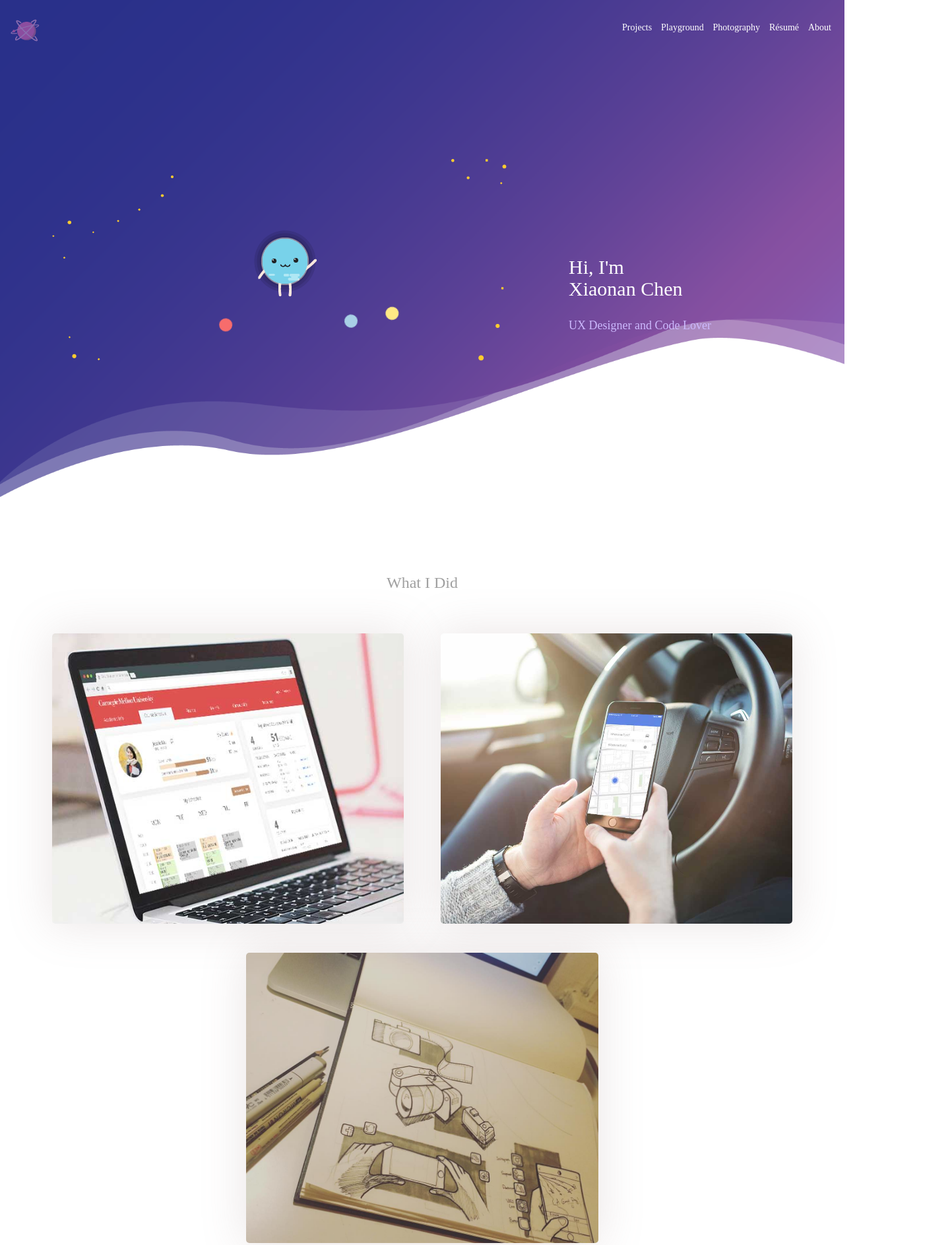
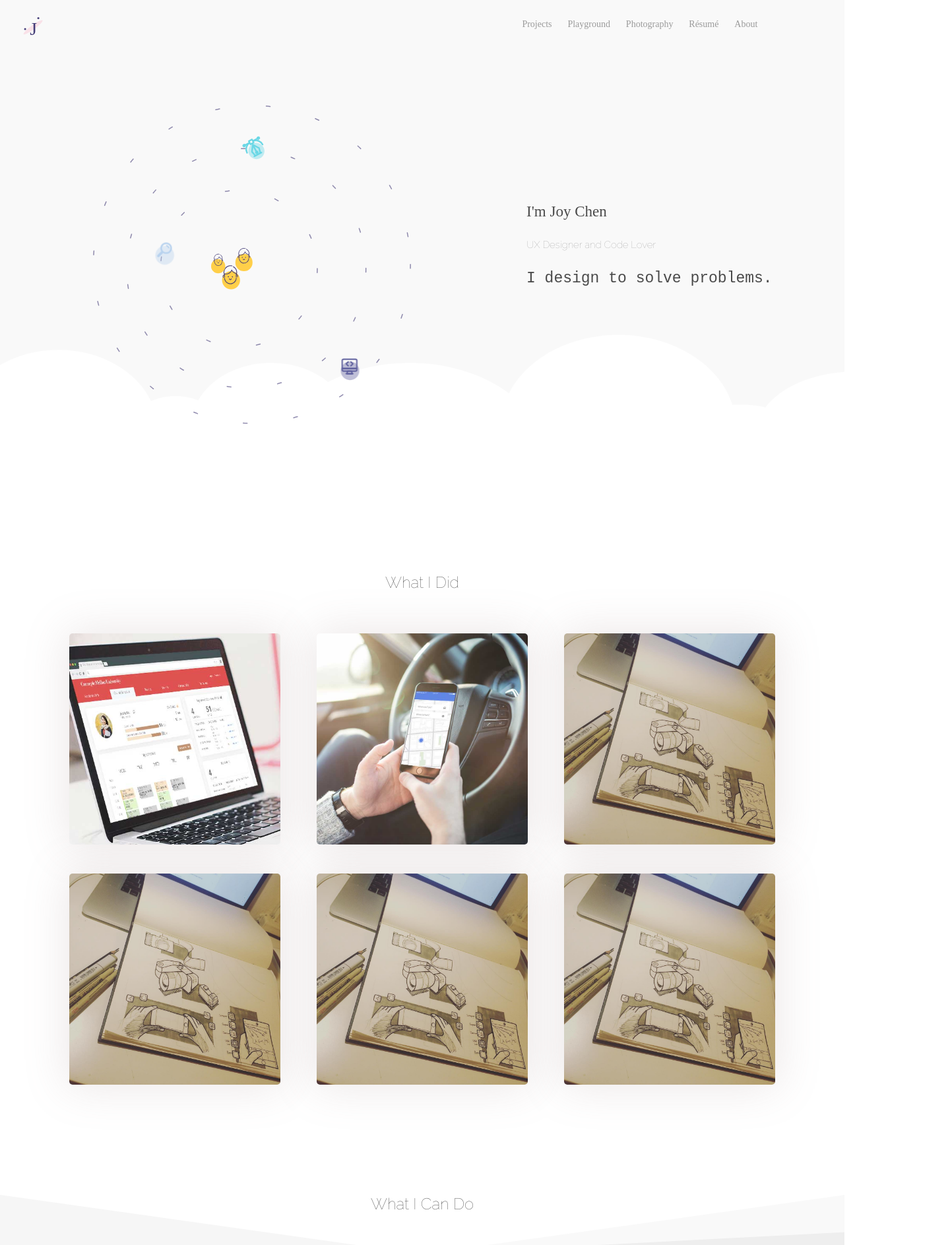
Before and after one commit to joychenxn/joychenxn.github.io, a plain HTML site: page index.html in a window 1280 px wide. Shown: the top 1887 px of the page at 66% size, 1440 px wide, since content can reach past the window. Drawn offline with nearby package versions, Linux system fonts and the light colour scheme; a web font is replaced by a local one.

Commit message:
2nd version of homepage

```diff
--- a/css/style.css
+++ b/css/style.css
@@ -98,10 +98,10 @@ header{
 }
 
 header.shrink{
-    background: -moz-linear-gradient(-45deg, #29308a 0%, #8750a1 81%, #8e6dc6 100%, #9f88d8 100%, #a72ad8 100%, #ba91c9 100%); /* FF3.6-15 */
-    background: -webkit-linear-gradient(-45deg, #29308a 0%,#8750a1 81%,#8e6dc6 100%,#9f88d8 100%,#a72ad8 100%,#ba91c9 100%); /* Chrome10-25,Safari5.1-6 */
-    background: linear-gradient(135deg, #29308a 0%,#8750a1 81%,#8e6dc6 100%,#9f88d8 100%,#a72ad8 100%,#ba91c9 100%); /* W3C, IE10+, FF16+, Chrome26+, Opera12+, Safari7+ */
-    box-shadow: 0 0 66px 4px rgba(152,123,123,0.18);
+    background: -moz-#F9F9F9; /* FF3.6-15 */
+    background: -webkit-#F9F9F9; /* Chrome10-25,Safari5.1-6 */
+    background: #F9F9F9;  /*W3C, IE10+, FF16+, Chrome26+, Opera12+, Safari7+ */
+    box-shadow: 0 0 66px 4px rgba(194,194,194,.25);
     opacity: 0.9;
     transition: all 1s;
     transition-duration: 1s;
@@ -109,7 +109,8 @@ header.shrink{
 }
 
 img#logo{
-    width: 50px;
+    width: 30px;
+    margin-left: 5%;
 }
 
 nav ul{
@@ -118,11 +119,12 @@ nav ul{
 
 nav ul li{
     display: inline-block;
-    margin: .5rem;
+    margin-left: 1rem;
+    margin-right: 1rem;
 }
 
 nav ul li a{
-    color: #fff;
+    color: #9B9B9B;
     text-decoration: none;
     font-family: Raleway_Light;
     transition: 0.1s ease-in all;
@@ -131,12 +133,12 @@ nav ul li a{
 }
 
 nav ul li a:visited{
-    color: #fff;
+    color: #9B9B9B;
     text-decoration: none;
 }
 
 nav ul li a:hover{
-    color: #fff;
+    color: #9B9B9B;
     opacity: 1;
     text-decoration: none;
 }
@@ -149,12 +151,12 @@ nav ul li a:after{
     left: 40%;
     right: 40%;
     width: 20%;
-    border-bottom: 0.2rem solid #f4f4f4;
+    border-bottom: 0.2rem solid #9B9B9B;
     transition: all ease-in 0.2s;
 }
 
 header nav ul li a:hover:after{
-    color: #fff;
+    color: #9B9B9B;
     left: 0;
     width: 100%;
     opacity: 1;
@@ -163,47 +165,81 @@ header nav ul li a:hover:after{
 
 div#hero{
     height: 850px;
-    background: url(../img/landing.png) no-repeat;
-    background-size: 110%;
+    background-color: #F9F9F9;
+/*    background-size: 110%;*/
 }
 
 div#landing{
-    padding-top: 30vh;
-}
-
-svg{
-    position: absolute;
-    margin-top: 10%;
-}
-
-div.small {
-  position:absolute;
-  width: 2rem;
-  height: 2rem;
-  border-radius: 1rem;
-  z-index: 1;
-  margin-top: 12%;
-  margin-left: 5%;
-}
-
-div#green{
-    background-color: #ffe985;
-}
-
-div#blue{
-    background-color: #a8d0e6;
-}
-
-div#yellow{
-    background-color: #f76c6c;
+    padding-top: 20vh;
 }
 
 div#planet{
-    margin-left: 5%;
+    margin-left: 10%;
+    position: relative;
+}
+
+.circle{
+    position: absolute;
+    height: auto;
+}
+
+#big{
+    left: 2%;
+    top: 0;
+}
+
+#medium{
+    left:10%;
+    top: 8vh;
+}
+
+#small{
+    left: 18%;
+    top: 16vh;
+}
+
+@keyframes floating {
+  from {transform: translateY(-50%) translateX(-50%);}
+  65% {transform: translateY(-70%) translateX(-50%);}
+  to {transform: translateY(-50%) translateX(-50%);}
+}
+
+
+#ball-research{
+    position: absolute;
+    top: 28vh;
+    left: 19%;
+    animation-duration: 2s;
+    animation-name: floating;
+    animation-iteration-count: infinite;
+}
+
+#ball-design{
+    position: absolute;
+    top:8vh;
+    left: 40%;
+    animation-duration: 2s;
+    animation-name: floating;
+    animation-iteration-count: infinite;
+}
+
+#ball-coding{
+    position: absolute;
+    top: 50vh;
+    left: 63%;
+    animation-duration: 2s;
+    animation-name: floating;
+    animation-iteration-count: infinite;
+}
+
+#user{
+    position: absolute;
+    left: 30%;
+    top:27vh;
 }
 
 div#landingtext{
-    margin: 10% 0 0 10%;
+    margin: 10% 0 0 0;
 }
 
 @keyframes h1{
@@ -212,13 +248,23 @@ div#landingtext{
 }
 
 div#landingtext h1{
-    font-size: 3rem;
+    font-size: 2.3rem;
     display: inline-block;
     animation-name: h1;
     animation-duration: 2400ms;
     animation-timing-function: ease;
-    color:#FFF;
+    color:#4A4A4A;
     font-family: Raleway_Light;
+}
+
+div#landingtext h3{
+    font-size: 1.5rem;
+    display: inline-block;
+    animation-name: h2;
+    animation-duration: 2400ms;
+    animation-timing-function: ease;
+    color:#9B9B9B;
+    font-family: Raleway_Thin;
 }
 
 @keyframes h2{
@@ -226,15 +272,38 @@ div#landingtext h1{
     100% {opacity: 1; margin-left: 0;}
 }
 
+@keyframes typing{
+    from {width: 0}
+}
+
+@keyframes caret{
+    50% {border-color: transparent;}
+}
+
 div#landingtext h2{
-    font-size: 1.8rem;
+    font-size: 2.3rem;
     display: inline-block;
     float: left;
+    border-right: 0.03em solid;
+/*
     animation-name: h2;
     animation-duration: 2400ms;
     animation-timing-function: ease;
-    color:#CCB9FD;
-    font-family: Raleway_Light;
+*/
+    color:#4A4A4A;
+    font-family: monospace;
+    width: 29ch;
+    overflow: hidden;
+    white-space: nowrap;
+    animation: typing 5s steps(29),
+               caret 1s steps(1) infinite;
+
+}
+
+div#project-wrap div h3{
+    font-family: Raleway_Thin;
+    margin-bottom: 5%;
+    color: #4A4A4A;
 }
 
 div.projects{
@@ -247,12 +316,8 @@ div.projects{
     display: inline-block;
     animation-duration: 1.5s;
     position: relative;
-    height: 55vh;
+    height: 40vh;
     padding: 0;
-/*
-    background-size: cover;
-    background-repeat: no-repeat;
-*/
 }
 
 div.info{
@@ -309,7 +374,7 @@ div.info:hover{
 }
 
 div.info p{
-    font-family: Raleway;
+    font-family: Raleway_Thin;
     font-size: 2rem;
     color: #3c3c3c;
     margin: 3rem 0 3rem 0;
@@ -317,24 +382,17 @@ div.info p{
 
 div.info h4{
     font-family: Bebas_Neue;
-    font-size: 4.5rem;
+    font-size: 3rem;
     color: #3c3c3c;
     margin: 2rem 0 4rem 0;
     padding: 0 3rem;
     line-height: 150%;
 }
 
-
-div#project-wrap div h3{
-    font-family: Raleway;
+div#skill-wrap h3{
+    font-family: Raleway_Thin;
     margin-bottom: 5%;
-    color: #a0a0a0;
-}
-
-div#skill-wrap h3{
-    font-family: Raleway;
-    margin-bottom: 5%;
-    color: #9e724e;
+    color: #4A4A4A;
 }
 
 div#soils{
@@ -353,30 +411,33 @@ div#soils{
 
 #soil1{
     transform: skewY(-8deg);
-    background: #9e724e;
+    background: #eee;
+    opacity: .34;
     z-index: -10;
 }
 
 #soil2{
     transform: skewY(-3deg);
-    background: #774e33;
+    background: #eee;
     z-index: -2;
+    opacity: .9;
     animation-delay: 0.5s;
 }
 
 #soil3{
     transform: skewY(8deg);
-    background: #d1c5b8;
+    background: #eee;
     z-index: -20;
+    opacity: .5;
     animation-delay: 1s;
 }
 
 div.trunk{
     height: 400px;
-    background: #774e33;
+    background: #eee;
     float: none;
     display: inline-block;
-    box-shadow: 0 0 66px 4px rgba(99,62,41,0.58);
+/*    box-shadow: 0 0 66px 4px rgba(99,62,41,0.58);*/
     margin: 8% 2% 3% 2%;
     vertical-align: text-top;
     color: #d1c5b8;
@@ -386,14 +447,30 @@ div.trunk{
 }
 
 div.trunk h4{
-    font-family: Raleway;
+    font-family: Raleway_Thin;
     margin-bottom: 10%;
 /*    color: #9e724e;*/
-    color: #d1c5b8;
+    color: #4A4A4A;
+    padding-bottom: 5px;
+}
+
+div#trunk1 h4{
+    border-left: solid #B8D2EE;
+    border-right: solid #B8D2EE;
+}
+
+div#trunk2 h4{
+    border-left: solid #6AD7E5;
+    border-right: solid #6AD7E5;
+}
+
+div#trunk3 h4{
+    border-left: solid #5F609E;
+    border-right: solid #5F609E;
 }
 
 div.trunk ul li{
-    color: #c99771;
+    color: #4A4A4A;
     margin-bottom: 5%;
 }
 
@@ -422,8 +499,8 @@ footer div{
 }
 
 footer div p{
-    font-family: Raleway;
-    color: #633e29;
+    font-family: Raleway_Thin;
+    color: #4a4a4a;
 }
 
 p#quote{
--- a/index.html
+++ b/index.html
@@ -14,17 +14,17 @@
        <div id="hero">
         <header class="container-fluid">
            <div class="row">
-               <div class="col-lg-5 col-md-4">
+               <div class="col-lg-4 col-md-4">
                    <a href=index.html>
-                    <img id="logo" src="img/logo-3.png">
+                    <img id="logo" src="img/logo.svg">
                    </a>
                </div>
-               <nav class="col-lg-7 col-md-8">
+               <nav class="col-lg-7 col-md-7">
                    <ul>
                     <li><a href="#project-wrap">Projects</a></li>
                     <li><a href="playground.html">Playground</a></li>
                     <li><a href="photography.html">Photography</a></li>
-                    <li><a href="https://drive.google.com/open?id=0B_WB18AA3d8RaW5zTFg1Z2pfSGs" target="_blank">Résumé</a></li>
+                    <li><a href="https://drive.google.com/open?id=0B_WB18AA3d8RUVhJdUtiSDZaYU0" target="_blank">Résumé</a></li>
                     <li><a href="about.html">About</a></li>
                 </ul>
                </nav>
@@ -32,30 +32,33 @@
         </header>
         <div class="container-fluid" id="landing">
            <div class="row">
-               <div class="col-lg-6 col-md-5" id="planet">
-                   <svg version="1.1" id="Layer_1"
-                     xmlns="http://www.w3.org/2000/svg" xmlns:xlink="http://www.w3.org/1999/xlink" x="0px" y="0px"                       viewBox="0 0 575.7 168.1" enable-background="new 0 0 575.7 168.1" xml:space="preserve">
-                     <path fill="none" stroke="#4f66bf" stroke-width="0" stroke-miterlimit="10" d="M575.2,84.1c0,46.2-128.7,83.6-287.4,83.6 S0.5,130.2,0.5,84.1S129.1,0.5,287.8,0.5S575.2,37.9,575.2,84.1z"/>
-                 </svg>
-                 <div class="small" id="green"></div>
-                 <div class="small" id="blue"></div>
-                 <div class="small" id="yellow"></div>
-                 <img src="img/header.png">
+               <div class="col-lg-6 col-md-5 col-sm-6 col-xs-6" id="planet">
+                 <img class="circle" id="big" src="img/circle-big.svg">
+                 <img class="circle" id="medium" src="img/circle-medium.svg">
+                 <img class="circle" id="small" src="img/circle-small.svg">
+                 <img class="ball" id="ball-research" src="img/research.svg">
+                 <img class="ball" id="ball-design" src="img/design.svg">
+                 <img class="ball" id="ball-coding" src="img/coding.svg">
+                 <img id="user" src="img/users.svg">
                </div>
-               <div class="col-lg-4 col-md-2" id="landingtext">
-                   <h1 class="col-lg-12">Hi, I'm <br  />Xiaonan Chen</h1>
-                   <h2 class="col-lg-12">UX Designer and Code Lover</h2>
+               <div class="col-lg-4 col-md-4 col-sm-6 col-xs-6" id="landingtext">
+                   <h1 class="col-lg-12">I'm Joy Chen</h1>
+                   <h3 class="col-lg-12">UX Designer and Code Lover</h3><div class="clearfix"></div>
+                   <h2 class="col-lg-12">I design to solve problems.</h2>
                </div>
            </div>
         </div>
+        <img id="clouds" src=img/clouds.svg>
         </div>
         <div class="container-fluid" id="project-wrap">
             <div class="row text-center">
-                <h3 class="col-lg-12 center" id="did">What I Did</h3>
+               <div>
+                    <h3 class="col-lg-12 center" id="did">What I Did</h3>
+                </div>
             </div>
             <div class="row row-centered">
                 <a href="classStar.html">
-                <div class="col-lg-5 col-md-3 col-sm-5 projects projects-row1" id="project1">
+                <div class="col-lg-3 col-md-3 col-sm-3 projects projects-row1" id="project1">
                    <div class="info">
                     <p>Class Star</p>
                     <h4>Course registration system redesign to let students take control of their waitlist</h4>
@@ -63,7 +66,7 @@
                    </div>
                 </div></a>
                 <a href="parkHelper.html">
-                <div class="col-lg-5 col-md-3 col-sm-5 projects projects-row1" id="project2">
+                <div class="col-lg-3 col-md-3 col-sm-3 projects projects-row1" id="project2">
                    <div class="info">
                     <p>Park Helper</p>
                     <h4>Mobile app to connect property owners and people looking for parking spots</h4>
@@ -71,30 +74,37 @@
                    </div>
                 </div></a>
                 <a href="sketchBook.html">
-                <div class="col-lg-5 col-md-3 col-sm-5 projects projects-row1" id="project3">
+                <div class="col-lg-3 col-md-3 col-sm-5 projects projects-row1" id="project3">
                    <div class="info">
                     <p>Sketchbook</p>
                     <h4>Sketching exercise to rapidly visualize ideas in context</h4>
                     <p>Sketching</p>
                    </div>
                 </div></a>
-<!--
-                <div class="col-lg-3 col-md-3 col-sm-5 projects projects-row2" id="project4">
-                    <h3>Class Star</h3>
-                    <h4>UX Design</h4>
-                    <img src="img/project.png">
-                </div>
-                <div class="col-lg-3 col-md-3 col-sm-5 projects projects-row2" id="project5">
-                    <h3>Class Star</h3>
-                    <h4>UX Design</h4>
-                    <img src="img/project.png">
-                </div>
-                <div class="col-lg-3 col-md-3 col-sm-5 projects projects-row2" id="project6">
-                    <h3>Class Star</h3>
-                    <h4>UX Design</h4>
-                    <img src="img/project.png">
-                </div>
--->
+                <a href="sketchBook.html">
+                <div class="col-lg-3 col-md-3 col-sm-5 projects projects-row1" id="project3">
+                   <div class="info">
+                    <p>Sketchbook</p>
+                    <h4>Sketching exercise to rapidly visualize ideas in context</h4>
+                    <p>Sketching</p>
+                   </div>
+                </div></a>
+                <a href="sketchBook.html">
+                <div class="col-lg-3 col-md-3 col-sm-5 projects projects-row1" id="project3">
+                   <div class="info">
+                    <p>Sketchbook</p>
+                    <h4>Sketching exercise to rapidly visualize ideas in context</h4>
+                    <p>Sketching</p>
+                   </div>
+                </div></a>
+                <a href="sketchBook.html">
+                <div class="col-lg-3 col-md-3 col-sm-5 projects projects-row1" id="project3">
+                   <div class="info">
+                    <p>Sketchbook</p>
+                    <h4>Sketching exercise to rapidly visualize ideas in context</h4>
+                    <p>Sketching</p>
+                   </div>
+                </div></a>
             </div>
         </div>
         <div class="container-fluid" id="skill-wrap">
@@ -147,7 +157,7 @@
         </div>
         <footer class="container-fluid">
            <div class="row text-center row-centered">
-               <p class="col-lg-12" id="quote">Look up to the sky, stand firm on the ground.</p>
+<!--               <p class="col-lg-12" id="quote">Look up to the sky, stand firm on the ground.</p> -->
                 <div class="col-lg-12" id="social">
                    <a href="https://www.linkedin.com/in/joy-xiaonan-chen-58808841/" target="_blank">
                         <img src="img/linkedin.svg">
@@ -159,7 +169,7 @@
                         <img src="img/instagram.svg">
                    </a>
                 </div>
-                <p id="footer">Design & Code By Xiaonan Chen © 2017 | Last Update: 01/14/2017</p>
+                <p id="footer">Design & Code By Joy Chen © 2017</p>
            </div>
         </footer>
         <script src="jquery-3.1.1.min.js"></script>
--- a/script.js
+++ b/script.js
@@ -96,7 +96,7 @@ anime({
   translateX: path,
   translateY: path,
   rotate: path,
-  duration: 20000,
+  duration: 50000,
   loop: true,
   easing: 'linear',
 });
```
Also changed, not shown: about.html (+1 -1 lines), classStar.html (+1 -1 lines), parkHelper.html (+1 -1 lines), playground.html (+1 -1 lines), img/circle-big.svg (added), img/circle-medium.svg (added), img/circle-small.svg (added), img/clouds.png (added), img/clouds.svg (added), img/coding.svg (added), img/design.svg (added), img/logo.svg (added), img/research.svg (added), img/users.svg (added).
